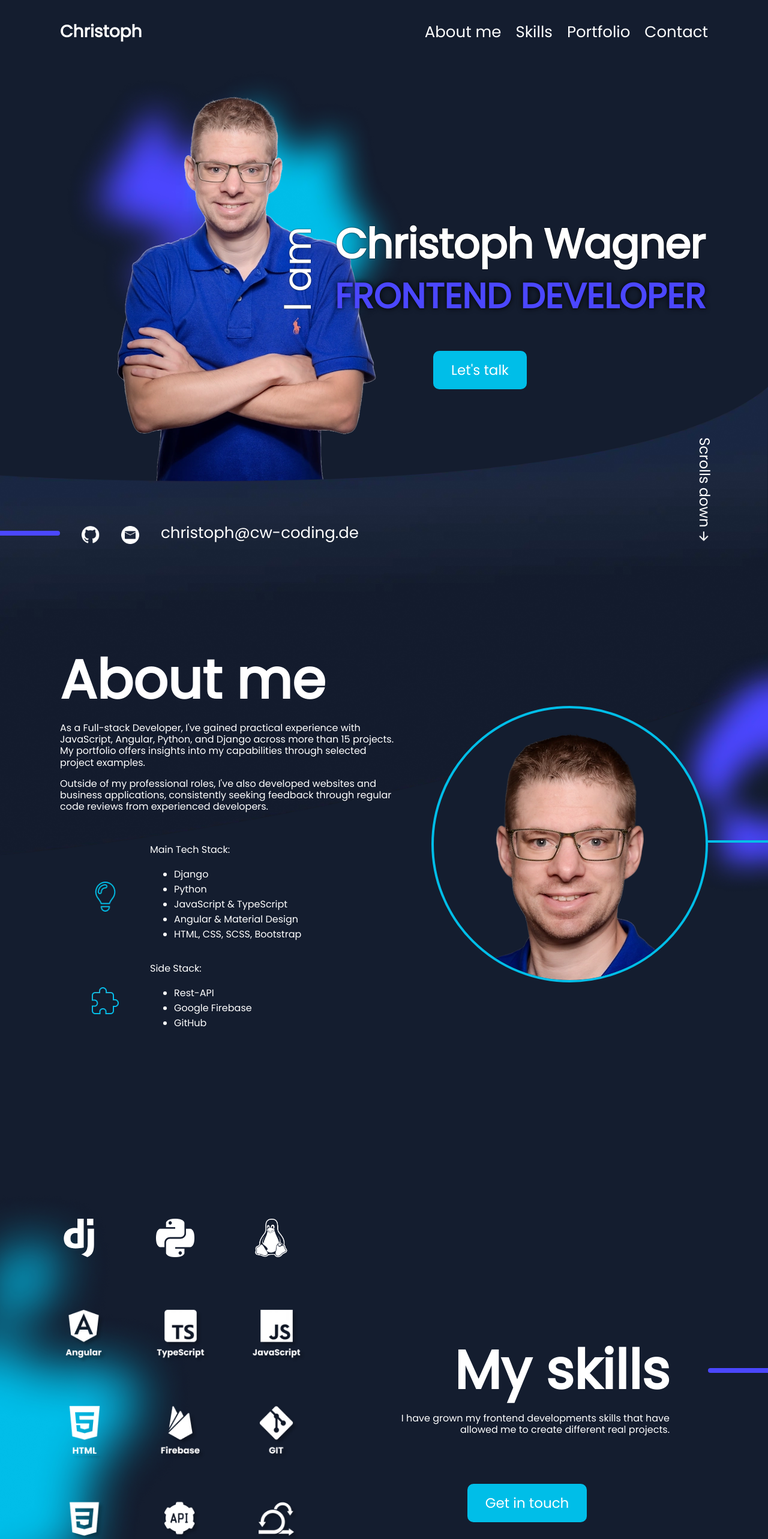
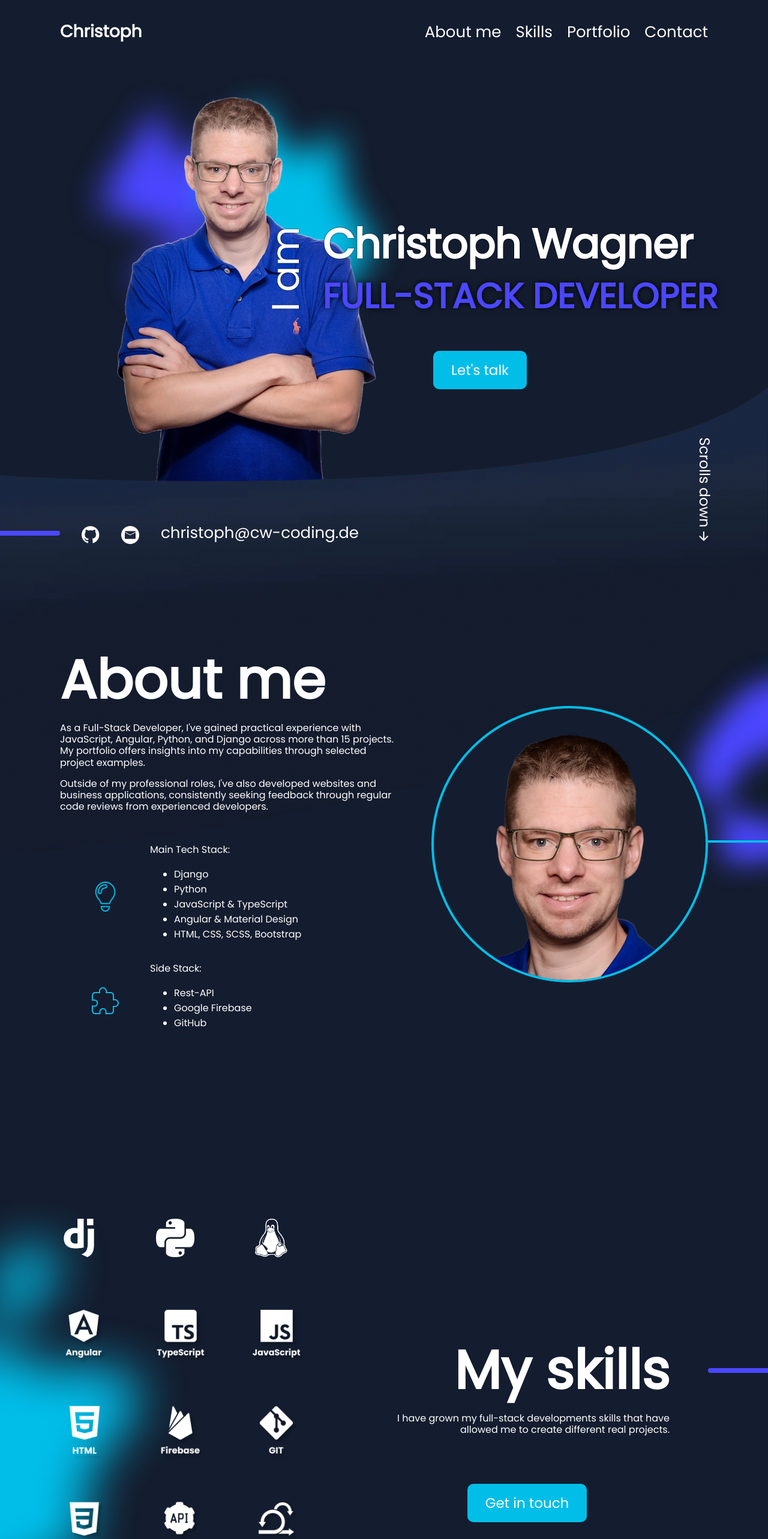
Before and after one commit to 43and18zeroes/cw-coding, an Angular app: page / in a window 1280 px wide. Shown: the top 2566 px of the page at 60% size. Built offline with nearby package versions, Linux system fonts and the light colour scheme; a web font is replaced by a local one.

Commit message:
full-stack

```diff
--- a/src/app/about-me/about-me.component.html
+++ b/src/app/about-me/about-me.component.html
@@ -8,7 +8,7 @@
       <div class="aboutme__intro">
         <h2>About me</h2>
         <p>
-          As a Full-stack Developer, I've gained practical experience with
+          As a Full-Stack Developer, I've gained practical experience with
           JavaScript, Angular, Python, and Django across more than 15 projects.
           My portfolio offers insights into my capabilities through selected
           project examples.
--- a/src/app/contact-form/contact-form.component.html
+++ b/src/app/contact-form/contact-form.component.html
@@ -13,7 +13,7 @@
                 <p>Contact me through this form, I am interested in hearing you, knowing your ideas and contributing to
                     your projects with my work.
                 </p>
-                <p>Need a Front-End developer? <b>Contact me!</b>
+                <p>Need a Full-Stack Developer? <b>Contact me!</b>
                 </p>
             </div>
 
--- a/src/app/section-hero/section-hero.component.html
+++ b/src/app/section-hero/section-hero.component.html
@@ -17,7 +17,7 @@
                     <div class="hero__name">
 
                         <h1>Christoph Wagner</h1>
-                        <h2>Frontend Developer</h2>
+                        <h2>Full-Stack Developer</h2>
 
                     </div>
 
@@ -40,7 +40,7 @@
                     <div class="hero__name">
 
                         <h1>Christoph Wagner</h1>
-                        <h2>Frontend Developer</h2>
+                        <h2>Full-Stack Developer</h2>
 
                     </div>
 
--- a/src/app/skills/skills.component.html
+++ b/src/app/skills/skills.component.html
@@ -26,7 +26,7 @@
 
             <hr>
 
-            <p>I have grown my frontend developments skills that have allowed me to create different real projects.
+            <p>I have grown my full-stack developments skills that have allowed me to create different real projects.
             </p>
 
             <a (click)="contact()" class="btn__lightblue skills__btn__desktop">Get in touch</a>
```
